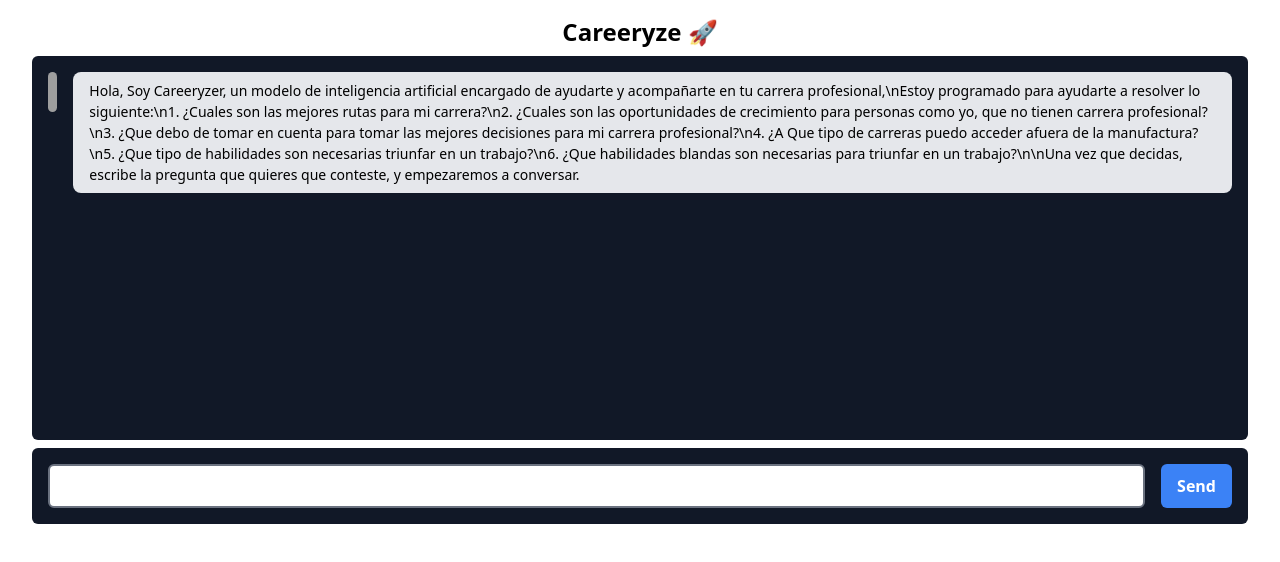
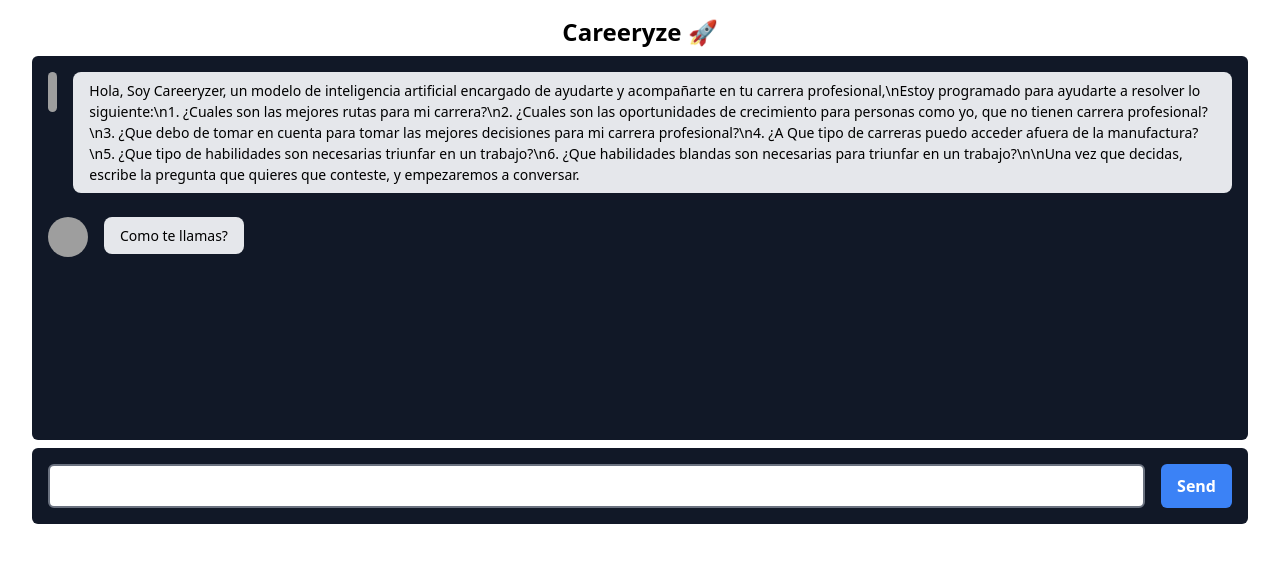
Before and after one commit to dederico/careeryze_app, a Next.js app: page / in a window 1280 px wide. Shown: the top 562 px of the page. Built offline with nearby package versions, Linux system fonts and the light colour scheme; grey boxes are pictures that could not be loaded.

Commit message:
como te llamas

```diff
--- a/src/app/page.tsx
+++ b/src/app/page.tsx
@@ -36,7 +36,7 @@
     setChatMessages(messages);
 
     setQuery("");
-    const response = await fetch("http://localhost:8000/api/chat", {
+    const response = await fetch("http://localhost:80/api/chat", {
       method: "POST",
       headers: {
         "Content-Type": "application/json",
@@ -82,7 +82,10 @@
       </div>
       <div className="h-96 w-full bg-gray-900 rounded-md p-4 overflow-y-auto flex flex-col gap-4">
         <div className="flex flex-col gap-2">
-          <ChatBubble type="assistant" message="Hola, Soy Careeryzer, un modelo de inteligencia artificial encargado de ayudarte y acompañarte en tu carrera profesional,\nEstoy programado para ayudarte a resolver lo siguiente:\n1. ¿Cuales son las mejores rutas para mi carrera?\n2. ¿Cuales son las oportunidades de crecimiento para personas como yo, que no tienen carrera profesional?\n3. ¿Que debo de tomar en cuenta para tomar las mejores decisiones para mi carrera profesional?\n4. ¿A Que tipo de carreras puedo acceder afuera de la manufactura?\n5. ¿Que tipo de habilidades son necesarias triunfar en un trabajo?\n6. ¿Que habilidades blandas son necesarias para triunfar en un trabajo?\n\nUna vez que decidas, escribe la pregunta que quieres que conteste, y empezaremos a conversar." />
+          <ChatBubble
+          type="assistant"
+          message= "Hola, Soy Careeryzer, un modelo de inteligencia artificial encargado de ayudarte y acompañarte en tu carrera profesional,\nEstoy programado para ayudarte a resolver lo siguiente:\n1. ¿Cuales son las mejores rutas para mi carrera?\n2. ¿Cuales son las oportunidades de crecimiento para personas como yo, que no tienen carrera profesional?\n3. ¿Que debo de tomar en cuenta para tomar las mejores decisiones para mi carrera profesional?\n4. ¿A Que tipo de carreras puedo acceder afuera de la manufactura?\n5. ¿Que tipo de habilidades son necesarias triunfar en un trabajo?\n6. ¿Que habilidades blandas son necesarias para triunfar en un trabajo?\n\nUna vez que decidas, escribe la pregunta que quieres que conteste, y empezaremos a conversar."
+          />
           {chatMessages.map((message, index) => (
             <ChatBubble
               key={index}
@@ -92,6 +95,21 @@
           ))}
           {answer && <ChatBubble type="assistant" message={answer} />}
           {loading && <ChatBubble type="assistant" message="Loading.." />}
+
+          <ChatBubble
+          type="assistant"
+          message= "Como te llamas?"
+          />
+          {chatMessages.map((message, index) => (
+            <ChatBubble
+              key={index}
+              type={message.role}
+              message={message.content}
+            />
+          ))}
+          {answer && <ChatBubble type="assistant" message={answer} />}
+          {loading && <ChatBubble type="assistant" message="Loading.." />}
+
         </div>
         <div ref={scrollToDiv} />
       </div>
```
